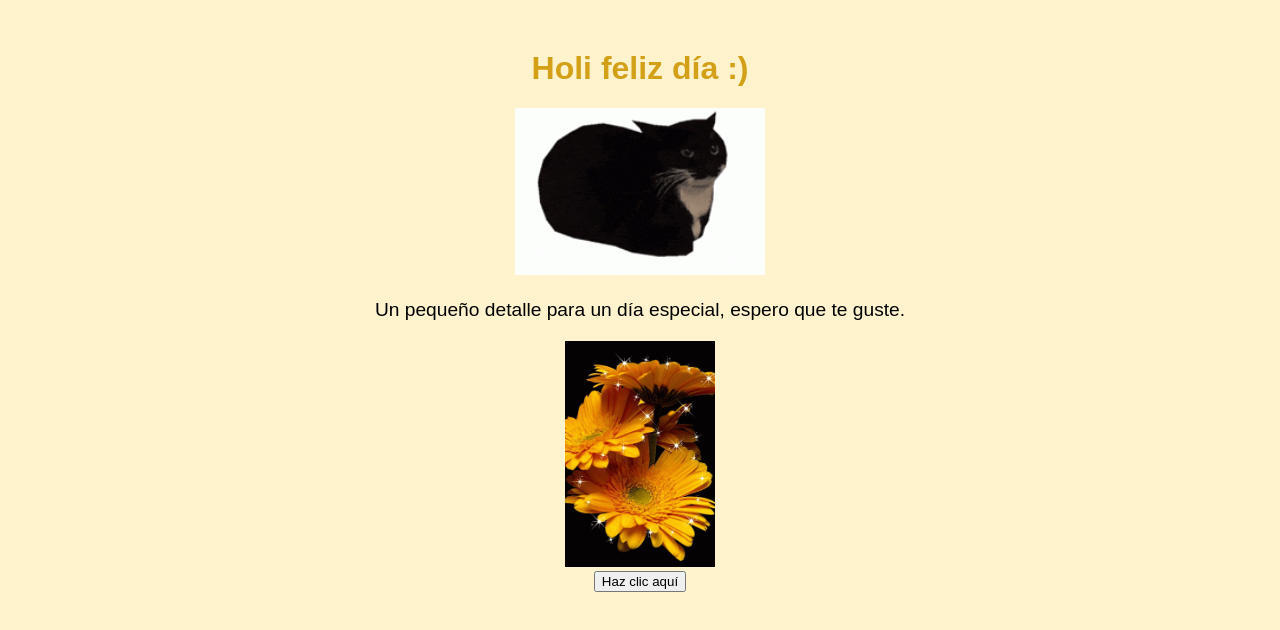
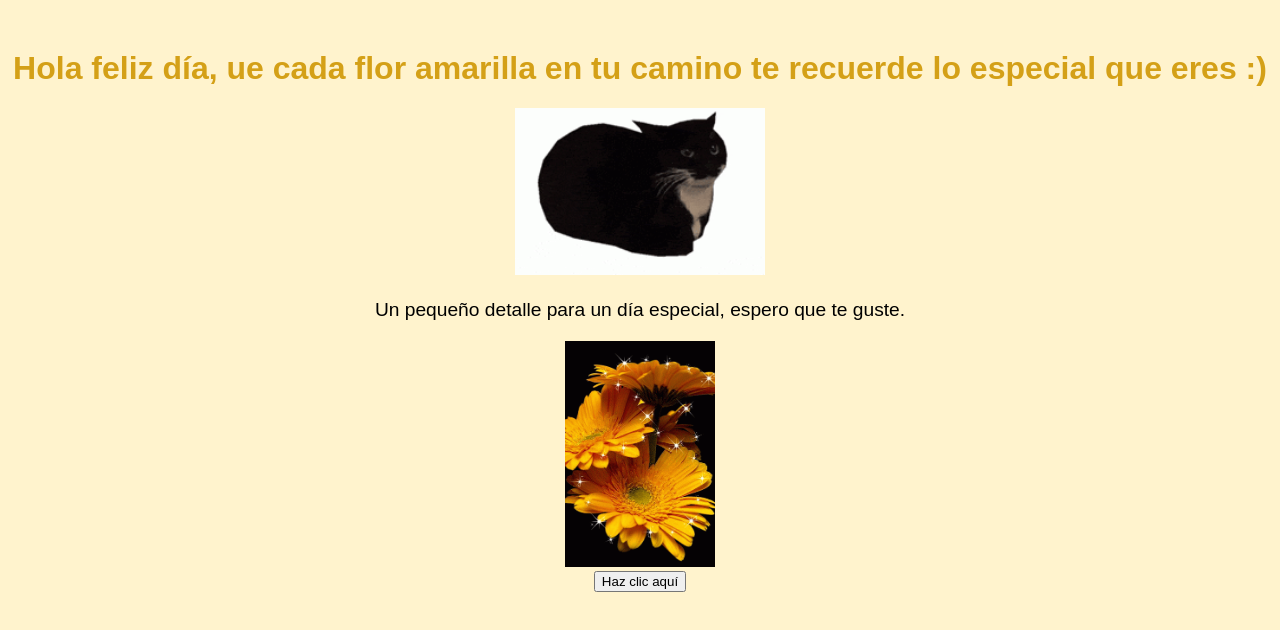
Before and after one commit to elrealcachas69/paginaweb.github, a plain HTML site: page index.html in a window 1280 px wide. Drawn offline with Linux system fonts and the light colour scheme.

Commit message:
Update index.html

```diff
--- a/index.html
+++ b/index.html
@@ -51,7 +51,7 @@
 </head>
 <body>
     <div class="container">
-        <h1>Holi feliz día :)</h1>
+        <h1>Hola feliz día, ue cada flor amarilla en tu camino te recuerde lo especial que eres :) </h1>
         <img src="gatitoinsano.gif" alt="Flores Amarillas" class="flower-img">
         <p class="message">Un pequeño detalle para un día especial, espero que te guste.</p>
         <div class="gif-container">
```
